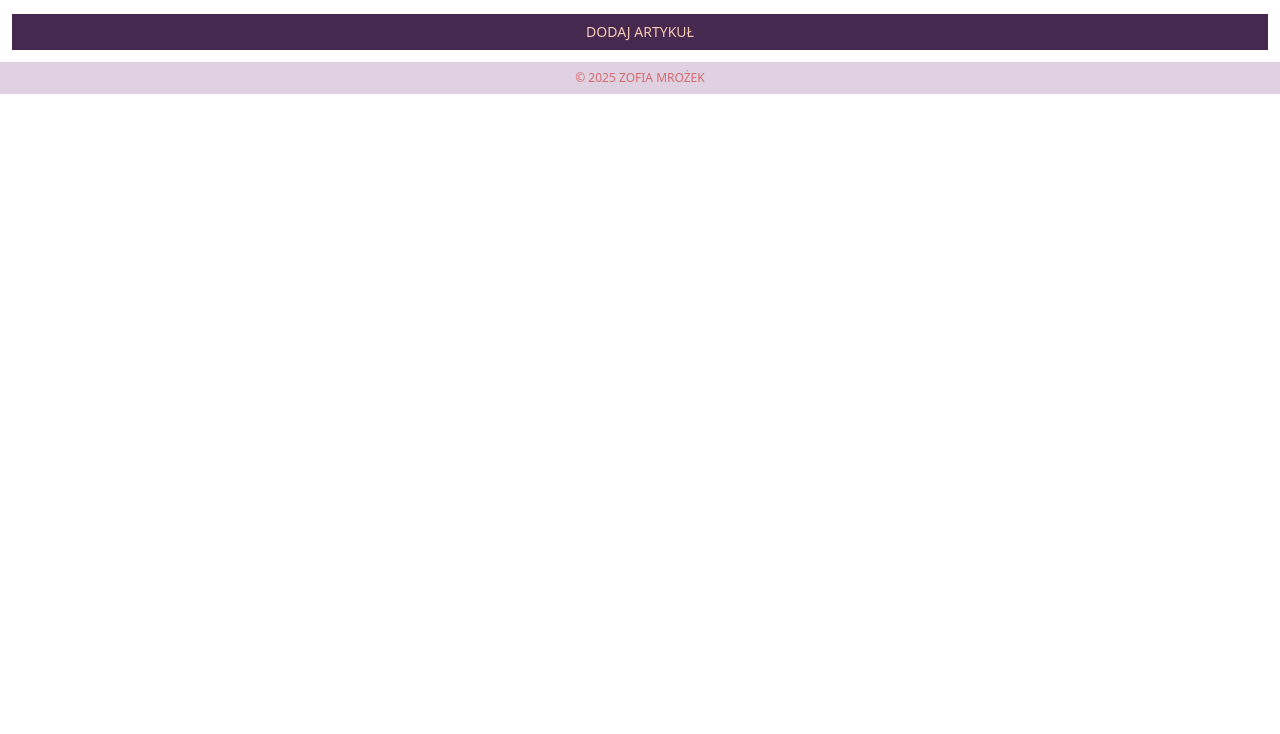
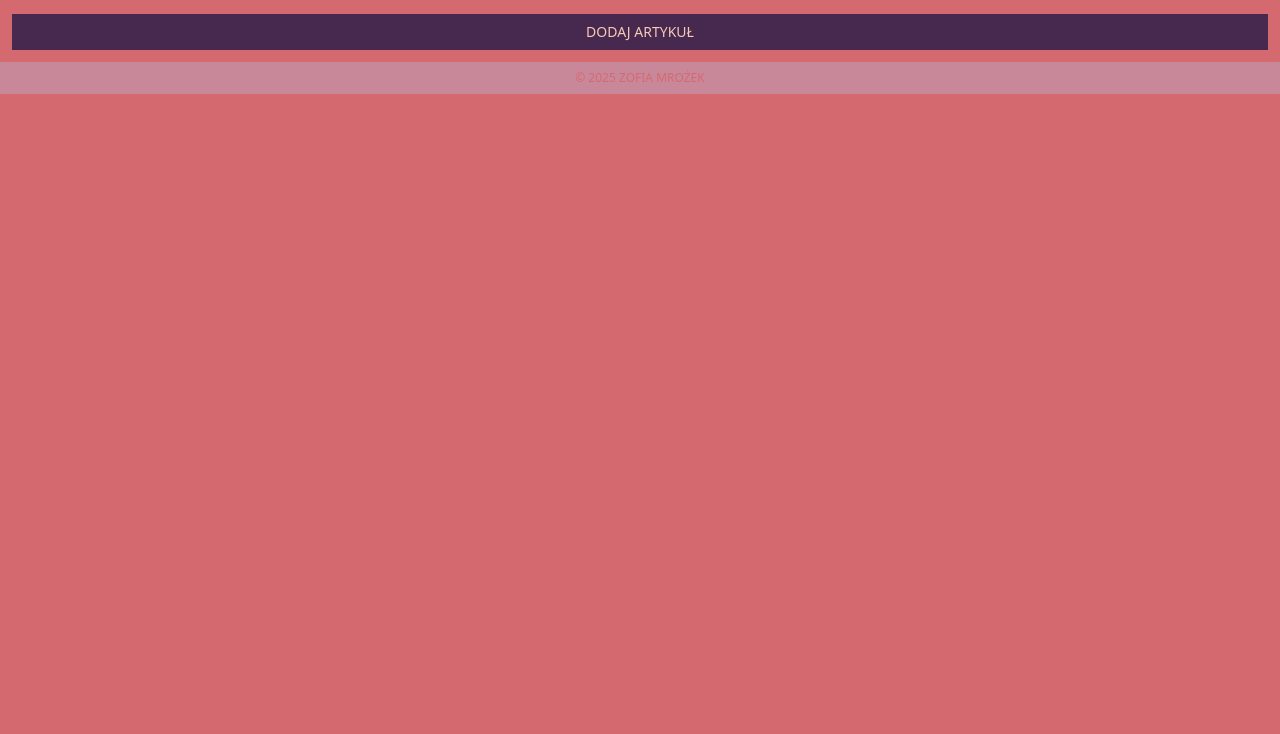
Before and after one commit to zzzosia/supabase-JS-SDK, a website built with Vite: page src/index.html in a window 1280 px wide. Shown: the part 66-800 px from the top of the page. Built offline with nearby package versions, Linux system fonts and the light colour scheme; some packages are replaced by stand-ins of ours; no server answers; the database is empty.

Commit message:
Update index.html

```diff
--- a/src/index.html
+++ b/src/index.html
@@ -6,7 +6,7 @@
     <title>Zofia Mrozek</title>
     <link rel="stylesheet" href="/style.css">
   </head>
-  <body class="overflow-x-hidden flex flex-col min-h-screen bg-white">
+  <body class="overflow-x-hidden flex flex-col min-h-screen bg-pageBG">
     <header class="container flex items-center justify-between mx-auto p-4 md:px-8 mx-auto">
       <h1 class="uppercase text-2xl text-hovering flex flex-row items-center">Zofia Mrożek - projekt</h1>
       <nav class="flex space-x-2">
```
